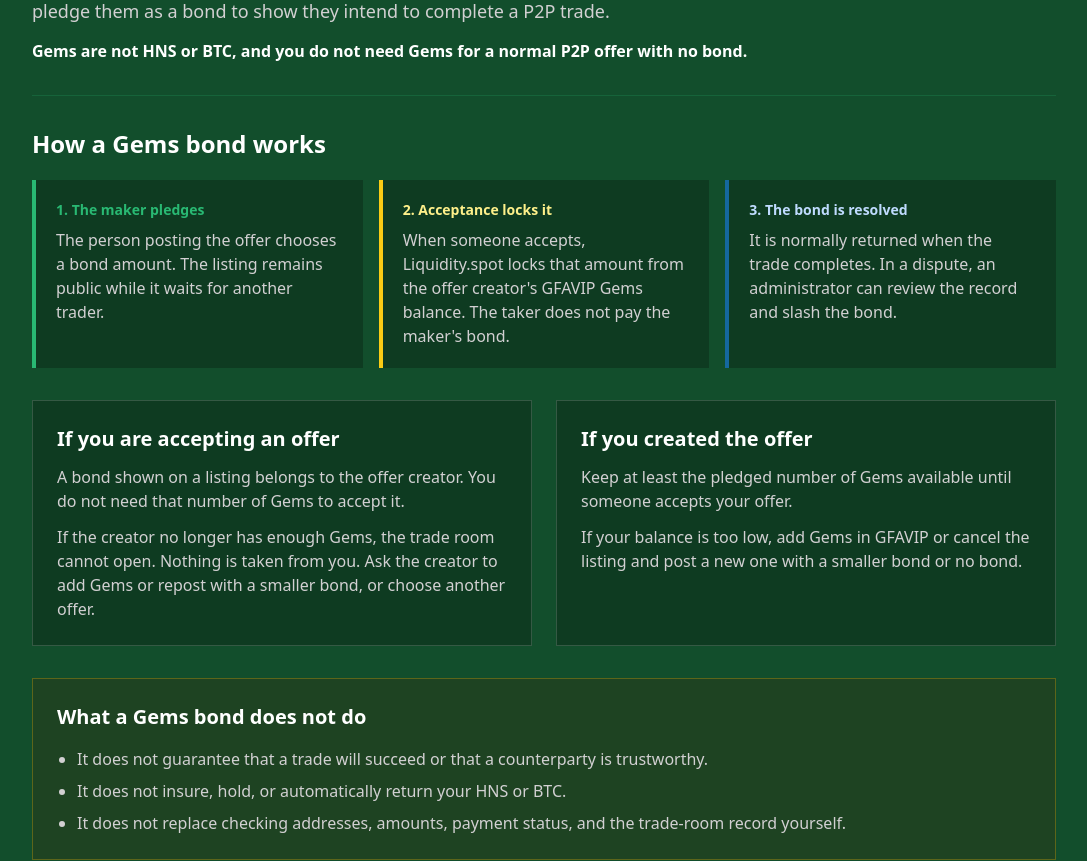
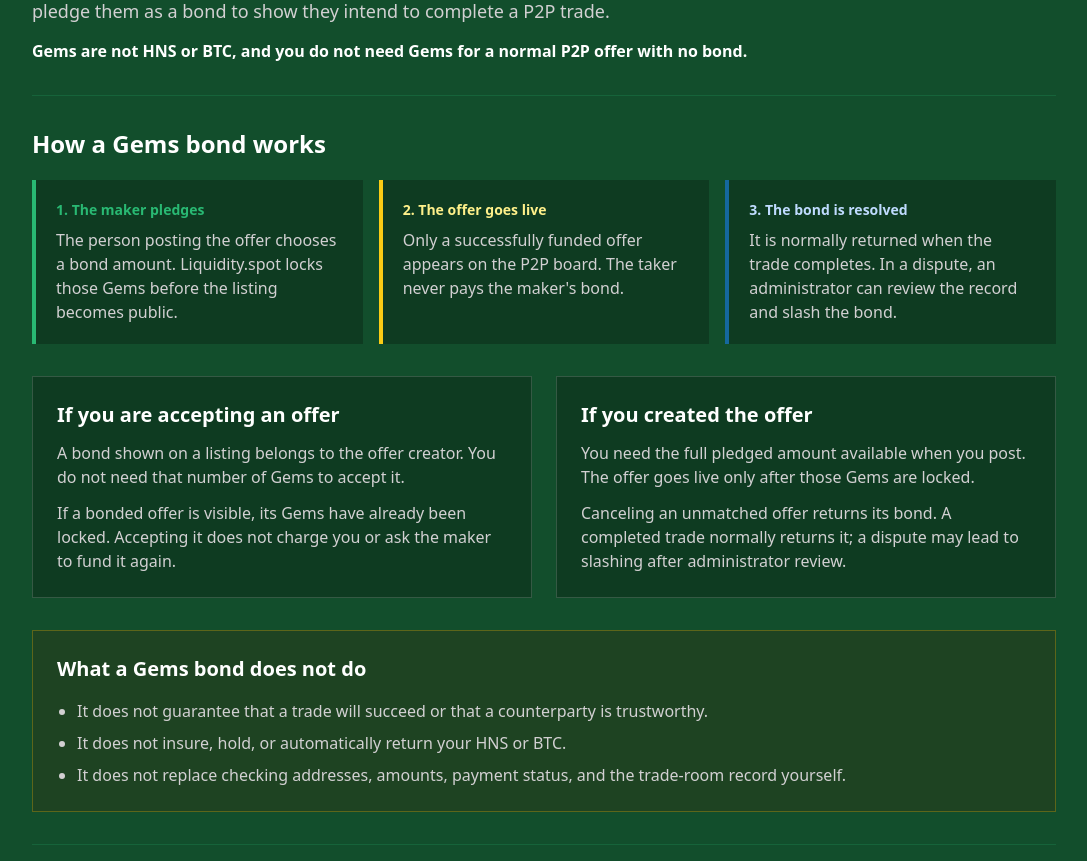
Before and after one commit to shadstoneofficial/liquidity-spot, a Flask app: page /gems in a window 1280 px wide. Shown: the part 284-1145 px from the top of the page, without its empty margins (96-1183 px from the left). Run offline with Flask 3, Linux system fonts and the light colour scheme; some libraries are stand-ins or nearby versions.

Commit message:
Lock maker Gems when P2P offers are posted

```diff
--- a/routes/main.py
+++ b/routes/main.py
@@ -438,6 +438,10 @@ def _refund_maker_bond(trade, reason, resolution='refunded'):
     trade.maker_bond_released_at = datetime.utcnow()
     trade.maker_bond_resolution = resolution
     trade.maker_bond_error = None
+    trade.offer.maker_bond_status = 'refunded'
+    trade.offer.maker_bond_released_at = trade.maker_bond_released_at
+    trade.offer.maker_bond_resolution = resolution
+    trade.offer.maker_bond_error = None
     return True, None
 
 
@@ -1055,13 +1059,19 @@ def create_p2p_offer():
     payment_method = request.form.get('payment_method') or 'Manual Wallet Transfer'
     notes = request.form.get('notes')
 
-    if gems_stake is None:
-        flash('Gems bond must be a whole number.', 'error')
+    if gems_stake is None or gems_stake < 0:
+        flash('Gems bond must be a non-negative whole number.', 'error')
         return redirect(url_for('main.p2p'))
 
     if not _gems_allowed_or_flash(gems_stake):
         return redirect(url_for('main.p2p'))
 
+    if gems_stake and gems_stake > 0 and not is_wallet_service_configured():
+        flash('A Gems bond cannot be posted while the GFAVIP wallet service is unavailable. Use no bond or try again later.', 'error')
+        return redirect(url_for('main.p2p'))
+
+    offer = None
+    bond_locked = False
     try:
         offer = P2POffer(
             creator_id=user.id,
@@ -1070,14 +1080,59 @@ def create_p2p_offer():
             price_btc_per_hns=Decimal(price),
             gems_stake=gems_stake,
             payment_method=payment_method,
-            notes=notes
+            notes=notes,
+            status='funding' if gems_stake and gems_stake > 0 else 'open',
+            maker_bond_status='pending' if gems_stake and gems_stake > 0 else 'none',
         )
         db.session.add(offer)
         db.session.commit()
+
+        if gems_stake and gems_stake > 0:
+            try:
+                wallet_deduct_gems(
+                    user.id,
+                    gems_stake,
+                    f'Liquidity.spot maker bond locked for P2P offer #{offer.id}',
+                    metadata={
+                        'service': 'liquidity-spot',
+                        'offer_id': offer.id,
+                        'operation_type': 'maker_bond_lock',
+                    },
+                )
+            except GemsServiceError as exc:
+                offer.status = 'bond_failed'
+                offer.maker_bond_status = 'failed'
+                offer.maker_bond_error = str(exc)
+                db.session.commit()
+                flash({
+                    'title': 'Your Gems bond could not be locked',
+                    'detail': (
+                        f'Offer #{offer.id} was not posted. You need {gems_stake} Gems '
+                        'available in GFAVIP before creating this bonded offer.'
+                    ),
+                    'tips': [
+                        'Add Gems in GFAVIP, then post the offer again.',
+                        'Choose a smaller bond that your available balance can cover.',
+                        'Enter 0 to post a normal P2P offer without a Gems bond.',
+                    ],
+                }, 'gems_error')
+                return redirect(url_for('main.p2p'))
+
+            bond_locked = True
+            offer.status = 'open'
+            offer.maker_bond_status = 'locked'
+            offer.maker_bond_locked_at = datetime.utcnow()
+            offer.maker_bond_error = None
+            db.session.commit()
+
         offer_context = _p2p_offer_context(offer)
+        bond_confirmation = (
+            f' {gems_stake} Gems are now locked until the offer is canceled or the trade is resolved.'
+            if gems_stake and gems_stake > 0 else ''
+        )
         flash(
             f"Offer #{offer.id} is live. {offer_context['waiting_label']}. "
-            'Share this page with someone who can take the other side.',
+            f'Share this page with someone who can take the other side.{bond_confirmation}',
             'success'
         )
         return redirect(url_for('main.p2p_offer_details', offer_id=offer.id))
@@ -1087,7 +1142,27 @@ def create_p2p_offer():
     except SQLAlchemyError:
         db.session.rollback()
         current_app.logger.exception('Error creating P2P offer')
-        flash('Error creating P2P offer. Please check the details and try again.', 'error')
+        refund_failed = False
+        if bond_locked and offer:
+            try:
+                wallet_credit_gems(
+                    user.id,
+                    gems_stake,
+                    f'Liquidity.spot refund after offer #{offer.id} could not be published',
+                    metadata={
+                        'service': 'liquidity-spot',
+                        'offer_id': offer.id,
+                        'operation_type': 'maker_bond_refund_publish_failure',
+                    },
+                )
+            except GemsServiceError:
+                refund_failed = True
+                current_app.logger.exception('Could not compensate maker bond after offer publish failure')
+
+        if refund_failed:
+            flash('The offer was not published, and its Gems refund needs administrator attention.', 'error')
+        else:
+            flash('Error creating P2P offer. Please check the details and try again.', 'error')
 
     return redirect(url_for('main.p2p'))
 
@@ -1104,41 +1179,21 @@ def accept_p2p_offer(offer_id):
         flash('This P2P offer is no longer available.', 'error')
         return redirect(url_for('main.p2p'))
 
-    bond_status = 'none'
-    bond_locked_at = None
-    bond_error = None
+    bond_status = offer.maker_bond_status or 'none'
+    bond_locked_at = offer.maker_bond_locked_at
+    bond_error = offer.maker_bond_error
 
     if offer.gems_stake and offer.gems_stake > 0:
-        if not is_wallet_service_configured():
-            flash('This offer includes a Gems bond, but the wallet service is not configured yet.', 'error')
-            return redirect(url_for('main.p2p'))
-
-        try:
-            wallet_deduct_gems(
-                offer.creator_id,
-                offer.gems_stake,
-                f'Liquidity.spot maker bond locked for P2P offer #{offer.id}',
-                metadata={
-                    'service': 'liquidity-spot',
-                    'offer_id': offer.id,
-                    'operation_type': 'maker_bond_lock'
-                }
-            )
-            bond_status = 'locked'
-            bond_locked_at = datetime.utcnow()
-        except GemsServiceError as exc:
-            bond_status = 'failed'
-            bond_error = str(exc)
+        if bond_status != 'locked':
             flash({
-                'title': 'This offer cannot start yet',
+                'title': 'This bonded offer is not available',
                 'detail': (
-                    f'The offer creator does not have enough Gems to cover their '
-                    f'{offer.gems_stake}-Gem bond. No Gems, HNS, or BTC were taken from you.'
+                    'The maker did not lock the listed Gems when this offer was created. '
+                    'No Gems, HNS, or BTC were taken from you.'
                 ),
                 'tips': [
-                    'Ask the offer creator to add Gems in GFAVIP, then try again.',
-                    'Ask them to cancel and repost the offer with a smaller bond or no bond.',
-                    'Choose another open offer while this one is unavailable.',
+                    'Ask the maker to post a new offer under the upfront-locking rules.',
+                    'Choose another funded offer from the P2P board.',
                 ],
             }, 'gems_error')
             return redirect(url_for('main.p2p'))
@@ -1434,9 +1489,39 @@ def cancel_p2p_offer(offer_id):
         flash('This P2P offer can no longer be canceled.', 'error')
         return redirect(url_for('main.p2p'))
 
+    if offer.maker_bond_status == 'locked' and offer.gems_stake > 0:
+        if not is_wallet_service_configured():
+            flash('The offer is still open because its Gems bond cannot be refunded while the wallet service is unavailable.', 'error')
+            return redirect(url_for('main.p2p_offer_details', offer_id=offer.id))
+
+        offer.status = 'canceling'
+        db.session.commit()
+        try:
+            wallet_credit_gems(
+                offer.creator_id,
+                offer.gems_stake,
+                f'Liquidity.spot maker bond refund for canceled P2P offer #{offer.id}',
+                metadata={
+                    'service': 'liquidity-spot',
+                    'offer_id': offer.id,
+                    'operation_type': 'maker_bond_refund_canceled_offer',
+                },
+            )
+        except GemsServiceError as exc:
+            offer.status = 'refund_failed'
+            offer.maker_bond_error = str(exc)
+            db.session.commit()
+            flash('The offer is closed, but its Gems refund needs administrator attention.', 'error')
+            return redirect(url_for('main.p2p_offer_details', offer_id=offer.id))
+
+        offer.maker_bond_status = 'refunded'
+        offer.maker_bond_released_at = datetime.utcnow()
+        offer.maker_bond_resolution = 'offer_canceled'
+        offer.maker_bond_error = None
+
     offer.status = 'canceled'
     db.session.commit()
-    flash('P2P offer canceled.', 'success')
+    flash('P2P offer canceled. Its Gems bond was refunded.' if offer.gems_stake else 'P2P offer canceled.', 'success')
     return redirect(url_for('main.p2p'))
 
 @main_bp.route('/')
--- a/templates/gems.html
+++ b/templates/gems.html
@@ -24,11 +24,11 @@
         <ol class="mt-5 grid grid-cols-1 gap-4 md:grid-cols-3">
             <li class="border-l-4 border-gfa-light bg-black/25 p-5">
                 <p class="text-sm font-bold text-gfa-light">1. The maker pledges</p>
-                <p class="mt-2 text-gfa-grey">The person posting the offer chooses a bond amount. The listing remains public while it waits for another trader.</p>
+                <p class="mt-2 text-gfa-grey">The person posting the offer chooses a bond amount. Liquidity.spot locks those Gems before the listing becomes public.</p>
             </li>
             <li class="border-l-4 border-yellow-400 bg-black/25 p-5">
-                <p class="text-sm font-bold text-yellow-200">2. Acceptance locks it</p>
-                <p class="mt-2 text-gfa-grey">When someone accepts, Liquidity.spot locks that amount from the offer creator's GFAVIP Gems balance. The taker does not pay the maker's bond.</p>
+                <p class="text-sm font-bold text-yellow-200">2. The offer goes live</p>
+                <p class="mt-2 text-gfa-grey">Only a successfully funded offer appears on the P2P board. The taker never pays the maker's bond.</p>
             </li>
             <li class="border-l-4 border-gfa-blue bg-black/25 p-5">
                 <p class="text-sm font-bold text-blue-200">3. The bond is resolved</p>
@@ -41,13 +41,13 @@
         <div class="border border-gfa-grey/20 bg-black/25 p-6">
             <h2 class="text-xl font-bold text-white">If you are accepting an offer</h2>
             <p class="mt-3 text-gfa-grey">A bond shown on a listing belongs to the offer creator. You do not need that number of Gems to accept it.</p>
-            <p class="mt-3 text-gfa-grey">If the creator no longer has enough Gems, the trade room cannot open. Nothing is taken from you. Ask the creator to add Gems or repost with a smaller bond, or choose another offer.</p>
+            <p class="mt-3 text-gfa-grey">If a bonded offer is visible, its Gems have already been locked. Accepting it does not charge you or ask the maker to fund it again.</p>
         </div>
 
         <div class="border border-gfa-grey/20 bg-black/25 p-6">
             <h2 class="text-xl font-bold text-white">If you created the offer</h2>
-            <p class="mt-3 text-gfa-grey">Keep at least the pledged number of Gems available until someone accepts your offer.</p>
-            <p class="mt-3 text-gfa-grey">If your balance is too low, add Gems in GFAVIP or cancel the listing and post a new one with a smaller bond or no bond.</p>
+            <p class="mt-3 text-gfa-grey">You need the full pledged amount available when you post. The offer goes live only after those Gems are locked.</p>
+            <p class="mt-3 text-gfa-grey">Canceling an unmatched offer returns its bond. A completed trade normally returns it; a dispute may lead to slashing after administrator review.</p>
         </div>
     </section>
 
--- a/templates/p2p_offer.html
+++ b/templates/p2p_offer.html
@@ -64,7 +64,7 @@
             <div>
                 <dt class="text-xs uppercase tracking-wide text-gfa-grey">Maker Gems bond</dt>
                 <dd class="mt-1 text-white">
-                    {{ offer.gems_stake or 0 }} 💎
+                    {{ offer.gems_stake or 0 }} 💎 / {{ offer.maker_bond_status|replace('_', ' ') }}
                     <a href="{{ url_for('main.gems_guide') }}" class="ml-2 text-sm font-bold text-gfa-light hover:text-white">What is this?</a>
                 </dd>
             </div>
@@ -94,6 +94,8 @@
                 <a href="{{ url_for('main.p2p_trade_room', trade_id=trade.id) }}" class="block w-full rounded-lg bg-gfa-light px-5 py-3 text-center text-lg font-bold text-gfa-dark hover:bg-white">Enter Trade Room</a>
             {% elif trade %}
                 <p class="rounded-lg border border-gfa-grey/20 bg-black/30 p-4 text-center text-gfa-grey">This offer has already been matched.</p>
+            {% elif offer.status == 'bond_required' and is_creator %}
+                <p class="rounded-lg border border-yellow-500/30 bg-yellow-950/20 p-4 text-yellow-100">This older offer was never funded. Post a new offer to lock the Gems before it goes live.</p>
             {% else %}
                 <p class="rounded-lg border border-gfa-grey/20 bg-black/30 p-4 text-center text-gfa-grey">This offer is no longer open.</p>
             {% endif %}
--- a/templates/tutorial.html
+++ b/templates/tutorial.html
@@ -134,7 +134,7 @@
             <ul class="list-disc list-inside ml-4">
                 <li><strong>Handshake Wallet:</strong> <a href="https://bobwallet.io/" class="text-gfa-blue hover:underline" target="_blank">Bob Wallet</a> (recommended) or CLI wallet supporting HTLCs.</li>
                 <li><strong>Bitcoin Wallet:</strong> <a href="https://electrum.org/" class="text-gfa-blue hover:underline" target="_blank">Electrum</a> or Bitcoin Core (must support HTLC/scripting).</li>
-                <li><strong>GFA Gems:</strong> Optional GFAVIP account points that an offer creator can pledge as a reliability bond. <a href="{{ url_for('main.gems_guide') }}" class="text-gfa-blue hover:underline">Learn how Gems bonds work.</a></li>
+                <li><strong>GFA Gems:</strong> Optional GFAVIP account points that an offer creator locks up front as a reliability bond. <a href="{{ url_for('main.gems_guide') }}" class="text-gfa-blue hover:underline">Learn how Gems bonds work.</a></li>
             </ul>
         </section>
 
```
Also changed, not shown: models.py (+6 -1 lines), routes/admin.py (+8 -0 lines), run.py (+32 -0 lines), templates/p2p.html (+32 -5 lines), tests/test_p2p_offer_permalink.py (+130 -16 lines).
